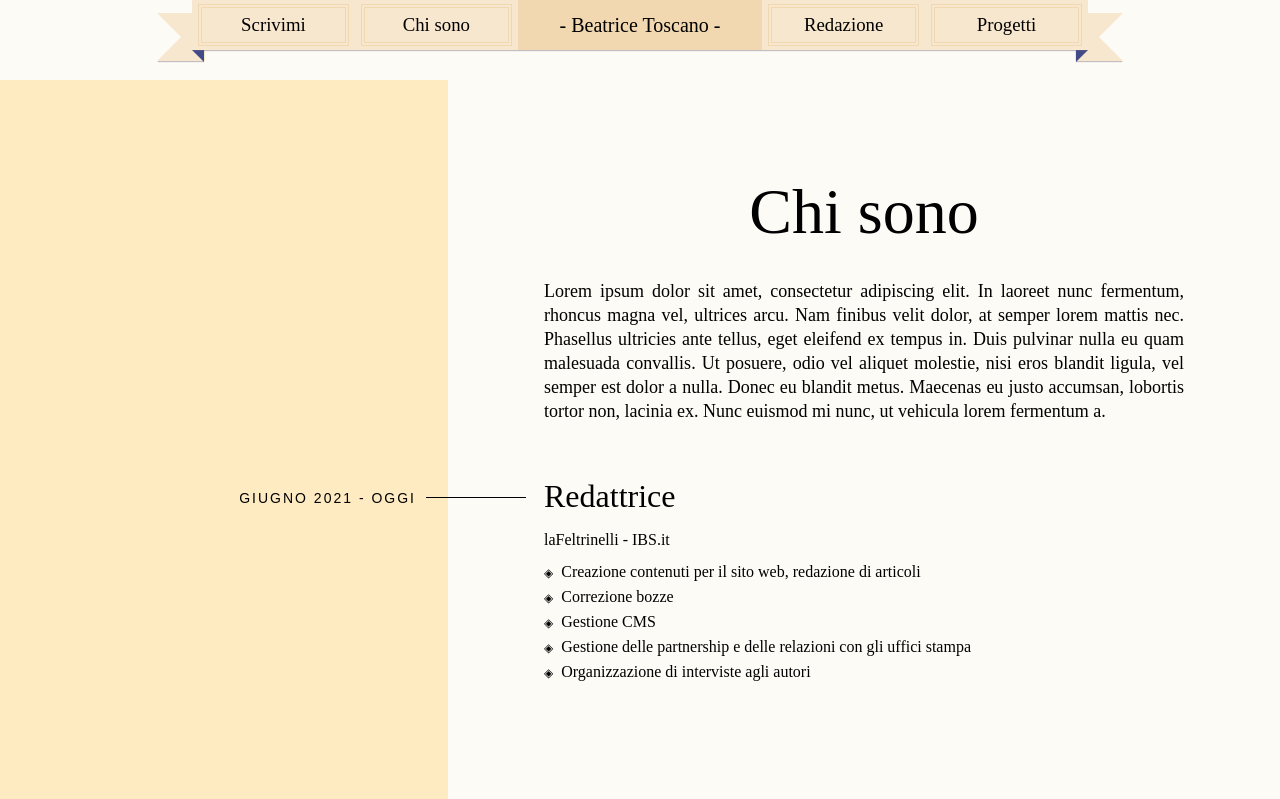
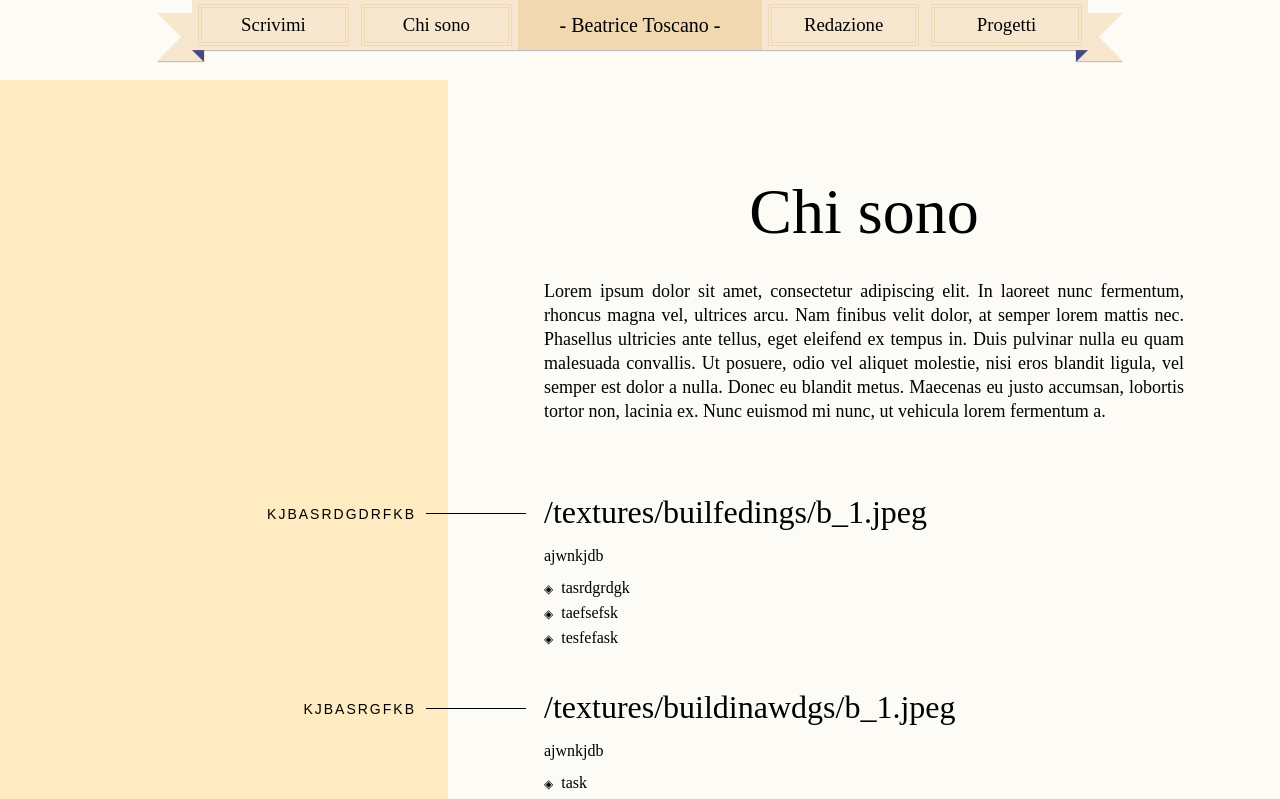
Before and after one commit to btoscano/btoscano.github.io, a React (Create React App) app: page /chi-sono in a window 1280 px wide. Shown: the top 799 px of the page. Built offline with nearby package versions, Linux system fonts and the light colour scheme.

Commit message:
jobs part 2

```diff
--- /dev/null
+++ b/src/Dati.js
@@ -0,0 +1,39 @@
+const data = {
+  timeline: [
+    {
+      index: 0,
+      job: "/textures/builfedings/b_1.jpeg",
+      employer: "ajwnkjdb",
+      date: "kjbasrdgdrfkb",
+      list: [
+        { index: 0, task: "tasrdgrdgk" },
+        { index: 1, task: "taefsefsk" },
+        { index: 2, task: "tesfefask" }
+      ]
+    },
+    {
+        index: 1,
+        job: "/textures/buildinawdgs/b_1.jpeg",
+        employer: "ajwnkjdb",
+        date: "kjbasrgfkb",
+        list: [
+          { index: 0, task: "task" },
+          { index: 1, task: "taefdrgsefsk" },
+          { index: 2, task: "tesfedrgfask" }
+        ]
+      },
+      {
+        index: 2,
+        job: "/textures/buildiwadngs/b_1.jpeg",
+        employer: "ajwnkjdb",
+        date: "kjbasfkb",
+        list: [
+          { index: 0, task: "tasdrgk" },
+          { index: 1, task: "taewafsefsk" },
+          { index: 2, task: "tesfawefask" }
+        ]
+      }
+  ]
+};
+
+export default data;
--- a/src/Pages/Chi-sono.js
+++ b/src/Pages/Chi-sono.js
@@ -1,3 +1,23 @@
+import data from "../Dati";
+
+function Timeline() {
+  return data.timeline.map((entry) => (
+    <div className="entry__wrapper" key={entry.index}>
+      <h2 className="entry__job">{entry.job}</h2>
+      <p className="entry__employer">{entry.employer}</p>
+      <p className="entry__date">
+        <span>{entry.date}</span>
+      </p>
+
+      <ul className="entry__list">
+        {entry.list.map((listitem) => (
+          <li className="entry__item" key={listitem.index}>{listitem.task}</li>
+        ))}
+      </ul>
+    </div>
+  ));
+}
+
 function ChiSono() {
   return (
     <div className="chisono">
@@ -15,26 +35,9 @@ function ChiSono() {
             euismod mi nunc, ut vehicula lorem fermentum a.
           </p>
 
-          <div className="entry__wrapper">
-            <h2 className="entry__job">Redattrice</h2>
-            <p className="entry__employer">laFeltrinelli - IBS.it</p>
-            <p className="entry__date"><span>giugno 2021 - oggi</span></p>
+          <Timeline />
+        </div>
 
-            <ul className="entry__list">
-              <li className="entry__item">
-                 Creazione contenuti per il sito web, redazione di articoli
-              </li>
-              <li className="entry__item">Correzione bozze</li>
-              <li className="entry__item">Gestione CMS</li>
-              <li className="entry__item">
-                 Gestione delle partnership e delle relazioni con gli uffici                stampa
-              </li>
-              <li className="entry__item">
-                Organizzazione di interviste agli autori
-              </li>
-            </ul>
-          </div>
-        </div>
         <div className="chisono__leftWrapper"></div>
       </section>
     </div>
--- a/src/Styles/Pages/Chi-sono.scss
+++ b/src/Styles/Pages/Chi-sono.scss
@@ -32,7 +32,7 @@
     padding: 0 64px;
     text-align: justify;
     text-justify: inter-word;
-    margin-bottom: 48px;
+    margin-bottom: 64px;
 }
 
 .chisono__leftWrapper{
@@ -43,7 +43,7 @@
 
 .entry__wrapper{
     padding: 0 64px;
-
+    margin-bottom: 32px;
 }
 
 .entry__job{
```
